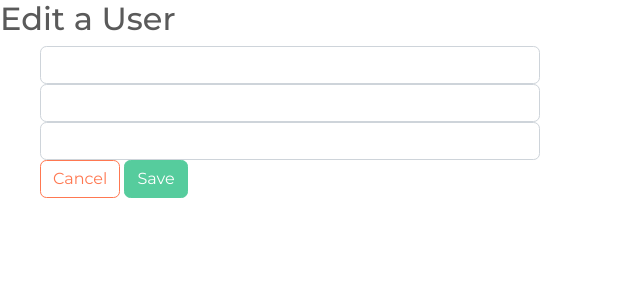
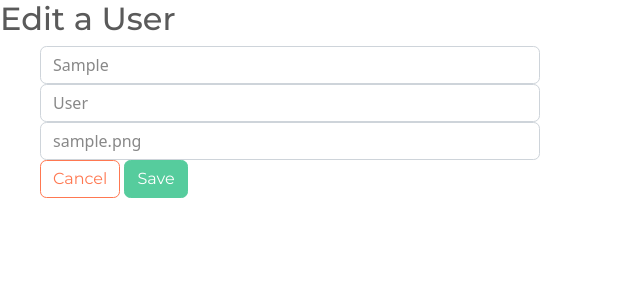
Before and after one commit to jacobrashid404/flask-blogly, a Flask app: page /users/1/edit in a window 1280 px wide. Shown: the top 300 px of the page, without its empty margins (0-640 px from the left). Run offline with Flask 3, Linux system fonts and the light colour scheme; tables that the repository leaves empty hold one stand-in row (values such as "Sample post").

Commit message:
Updated variable names and button links.

```diff
--- a/blogly/templates/edit_profile.jinja
+++ b/blogly/templates/edit_profile.jinja
@@ -6,29 +6,28 @@
 
 <h2>Edit a User</h2>
 
-<form action="users/{{user_id}}/edit" method="post">
+<form method="POST">
 
 <div class="form-group">
     <label>
-        <input class="form-control" name="first_name" type="text" value="{{ first_name }}">
+        <input class="form-control" name="first_name" type="text" value="{{ user.first_name }}">
     </label>
 </div>
 
 <div class="form-group">
     <label>
-      <input class="form-control" name="last_name" type="text" value="{{ last_name }}">
+      <input class="form-control" name="last_name" type="text" value="{{ user.last_name }}">
     </label>
 </div>
 
 <div class="form-group">
     <label>
-        <input class="form-control" name="image_url" type="url" value="{{ img_url }}">
+        <input class="form-control" name="img_url" type="url" value="{{ user.img_url }}">
     </label>
 </div>
 
-<a class="btn btn-outline-danger" href="#" role="button">Cancel</a>
-<a class="btn btn-success" href="#" role="button">Save</a>
+<a class="btn btn-outline-danger" href="/users/{{ user.id }}" role="button">Cancel</a>
+<button type="submit" class="btn btn-success">Save</button>
 </form>
 
-
 {% endblock %}
```
